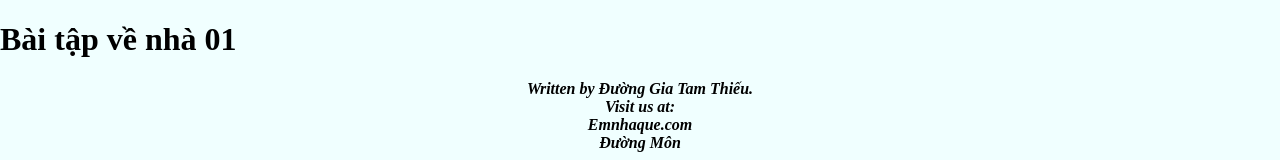
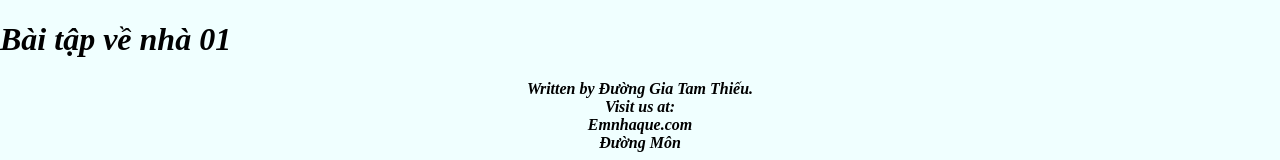
Before and after one commit to denotevn/HW1_TuanDinh, a plain HTML site: page HW1_TD/HW1.html in a window 1280 px wide. Shown: the top 160 px of the page. Drawn offline with Linux system fonts and the light colour scheme.

Commit message:
Initial commit

```diff
--- a/HW1_TD/HW1.html
+++ b/HW1_TD/HW1.html
@@ -1,7 +1,7 @@
 <!DOCTYPE html>
 <html lang="en">
 <head>
-    <title><b>Bài tập về nhà 01</b></title>
+    <title><b>my homework</b></title>
     <link rel="stylesheet" href="Styles.css">
     <meta charset="UTF-8">
     <meta http-equiv="X-UA-Compatible" content="IE=edge">
@@ -20,7 +20,7 @@
     }
     </style>
 </head>
-    <h1>Bài tập về nhà 01</h1>
+    <h1><em>Bài tập về nhà 01</em></h1>
 <body>
     <address style="text-align: center;">
         <strong>Written by Đường Gia Tam Thiếu.<br>
```
